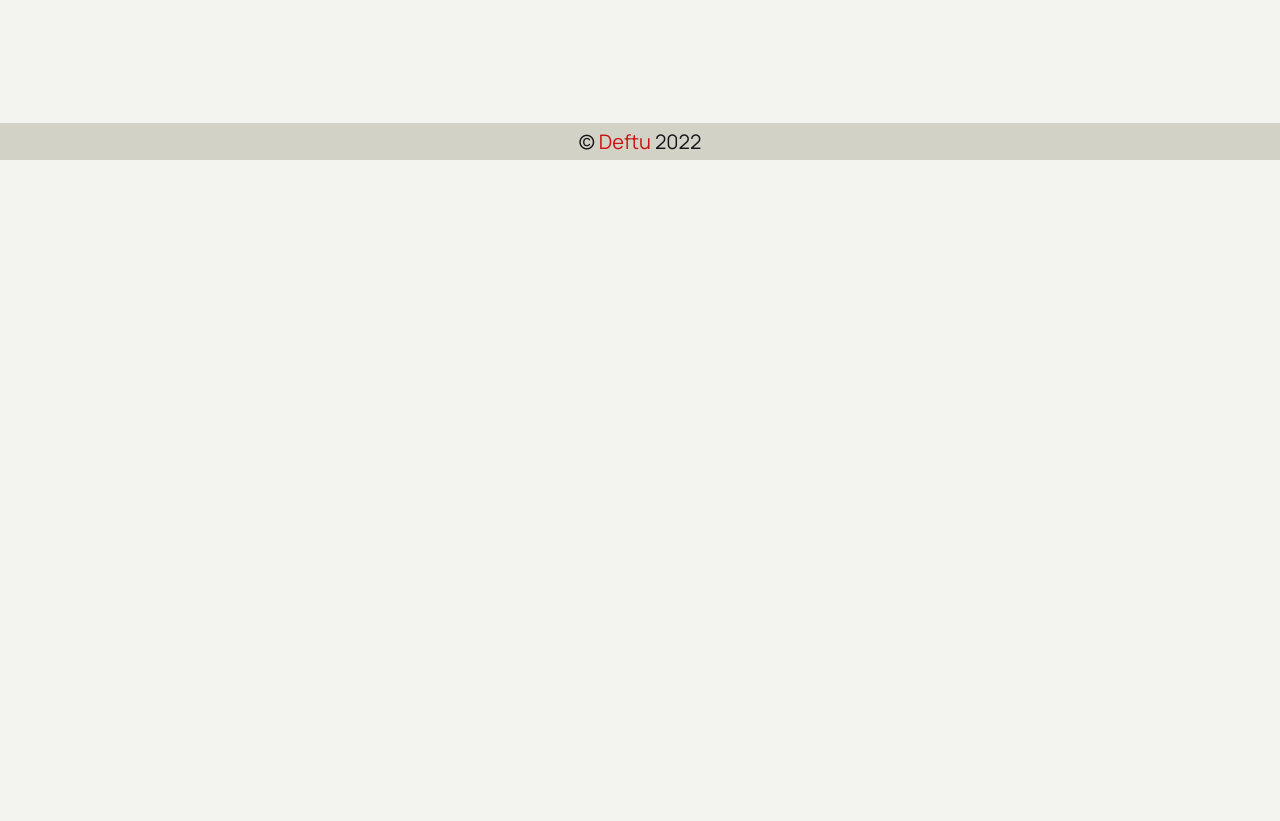
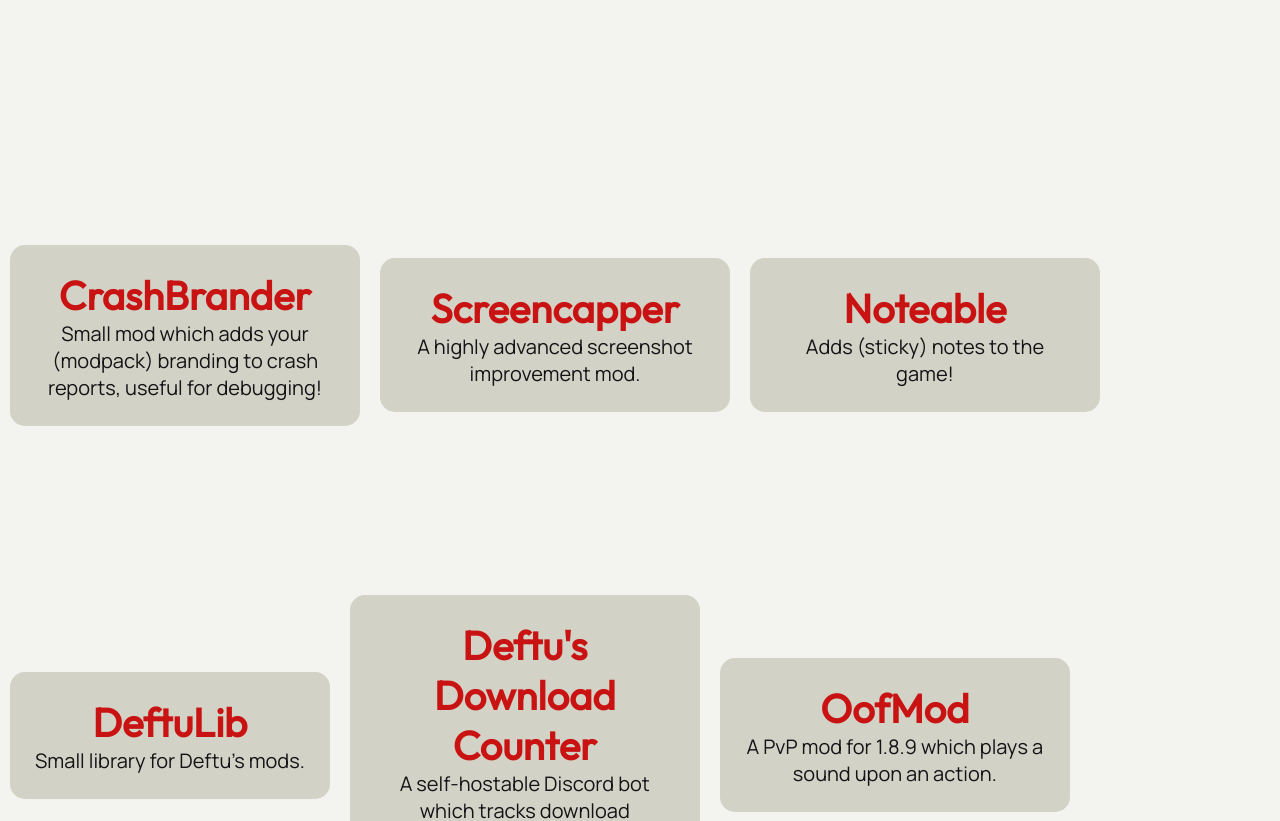
Before and after one commit to Deftu/deftu.xyz, a SvelteKit app: page / in a window 1280 px wide. Shown: the part 640-1461 px from the top of the page. Before the commit the page ends 800 px from the top, so only its background shows below. Built offline with nearby package versions, Linux system fonts and the light colour scheme.

Commit message:
Add project cards and seperate page into sections.

```diff
--- a/src/lib/nav/Footer.svelte
+++ b/src/lib/nav/Footer.svelte
@@ -4,7 +4,7 @@
 
 <style>
     footer {
-        position: absolute;
+        position: relative;
         bottom: 0;
         width: 100%;
         text-align: center;
--- /dev/null
+++ b/src/lib/projects/Project.svelte
@@ -0,0 +1,40 @@
+<script lang="ts">
+	export let name: string;
+    export let description: string;
+    export let url: string | null = null;
+</script>
+
+<div class="card">
+    <div class="card-content">
+        {#if url}
+            <a href={url}><h2 class="card-title">{name}</h2></a>
+        {:else}
+            <h2 class="card-title">{name}</h2>
+        {/if}
+        <p class="card-description">{description}</p>
+    </div>
+</div>
+
+<style>
+    .card {
+        background-color: var(--background-variant);
+        color: var(--text);
+        border-radius: 15px;
+        padding: 10px;
+        margin: 10px;
+        box-shadow: 0 0 10px 0 var(--shadow);
+        max-width: 350px;
+        display: flex;
+        justify-content: center;
+        align-items: center;
+    }
+
+    .card-content {
+        padding: 15px;
+    }
+
+    .card-title, .card-description {
+        margin: 0;
+        padding: 0;
+    }
+</style>
--- a/src/routes/+page.svelte
+++ b/src/routes/+page.svelte
@@ -5,10 +5,12 @@
 <script>
 	import Metadata from "$lib/Metadata.svelte";
 	import Links from "$lib/nav/Links.svelte";
+    import Project from "$lib/projects/Project.svelte";
 </script>
 
 <Metadata title="Deftu" description="Deftu's official website, get more info here!" />
 
+<section>
 	<div class="content">
 		<div class="title-wrapper">
 			<h1 class="title branding">Deftu</h1>
@@ -21,6 +23,17 @@
 		</div>
 		<Links />
 	</div>
+</section>
+<section>
+    <div class="projects">
+        <Project name="CrashBrander" url="https://modrinth.com/mod/crashbrander" description="Small mod which adds your (modpack) branding to crash reports, useful for debugging!" />
+        <Project name="Screencapper" url="https://modrinth.com/mod/screencapper" description="A highly advanced screenshot improvement mod." />
+        <Project name="Noteable" url="https://modrinth.com/mod/noteable" description="Adds (sticky) notes to the game! " />
+        <Project name="DeftuLib" url="https://modrinth.com/mod/deftulib" description="Small library for Deftu's mods. " />
+        <Project name="Deftu's Download Counter" url="https://github.com/Deftu/DeftuDownloadCounter" description="A self-hostable Discord bot which tracks download milestones." />
+        <Project name="OofMod" url="https://modrinth.com/mod/oofmod" description="A PvP mod for 1.8.9 which plays a sound upon an action." />
+    </div>
+</section>
 
 <style>
 	:global(main) {
@@ -28,15 +41,27 @@
 		flex-direction: column;
 	}
 
-	.content {
+	section {
+		width: 100%;
+		height: 100vh;
+	}
+
+	.content, .projects {
 		display: flex;
 		justify-content: center;
 		align-items: center;
 		flex-direction: column;
 		color: var(--text);
 		text-align: center;
-		width: 100vw;
+
+		width: 100%;
 		min-height: 100vh;
+	}
+
+    .projects {
+        justify-content: inherit;
+        flex-direction: row;
+        flex-wrap: wrap;
     }
 
 	.title {
```
Lines whose indentation alone changed are shown as unchanged.
